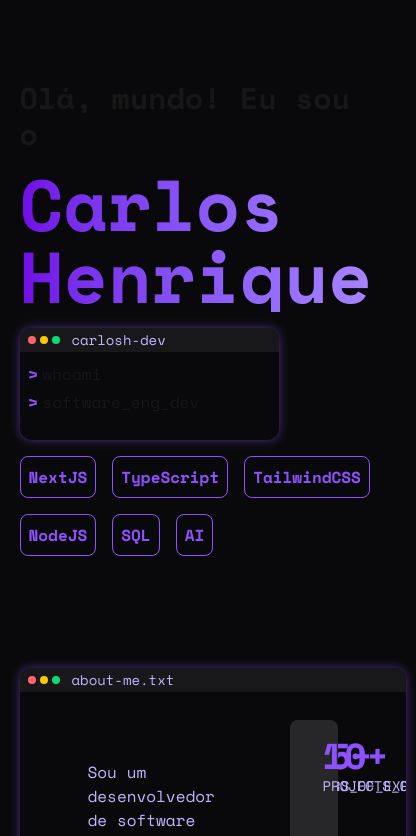
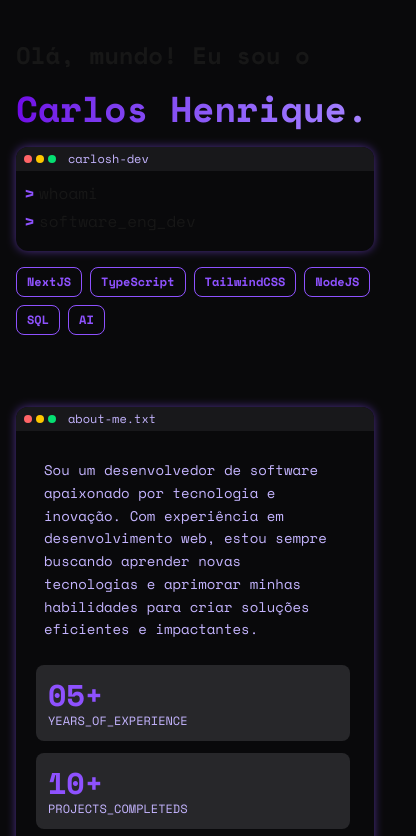
Before and after one commit to carlosh-dev/carlosh.dev, a Next.js app: page / in a window 390 px wide. Shown: the top 836 px of the page, 416 px wide, since content can reach past the window. Built offline with nearby package versions, Linux system fonts and the light colour scheme; no server answers.

Commit message:
Refactor Home page layout and improve component styles

```diff
--- a/app/page.tsx
+++ b/app/page.tsx
@@ -1,40 +1,40 @@
-import { useTranslations } from 'next-intl'
 import TerminalWrapper from '@/components/terminal'
 import Stacks from '../components/stacks'
 
 export default function Home() {
-    // const t = useTranslations('HomePage')
     return (
-        <main className="flex flex-col w-full max-w-[90%] flex-1 p-">
-            <div className="flex flex-col gap-4 mb-8 mt-20">
-                <h2 className="text-3xl font-bold">Olá, mundo! Eu sou o </h2>
-                <h1 className="text-7xl font-bold bg-linear-to-r from-violet-700 to-violet-400  bg-clip-text text-transparent">
+        <main className="flex flex-col w-full max-w-6xl mx-auto flex-1 px-4 sm:px-8 pb-10 sm:pb-16">
+            <div className="flex flex-col gap-4 mb-8 mt-10 sm:mt-20">
+                <h2 className="text-2xl sm:text-3xl font-bold leading-tight">
+                    Olá, mundo! Eu sou o
+                </h2>
+                <h1 className="text-4xl sm:text-6xl lg:text-7xl font-bold bg-linear-to-r from-violet-700 to-violet-400 bg-clip-text text-transparent leading-tight wrap-break-word">
                     Carlos Henrique.
                 </h1>
 
                 <TerminalWrapper title={'carlosh-dev'}>
-                    <div className="flex items-center">
+                    <div className="flex items-center flex-wrap">
                         <p className="text-violet-500 font-semibold mr-1 text-lg">
                             {'>'}
                         </p>{' '}
                         <p>whoami</p>
                     </div>
-                    <div className="flex items-center">
+                    <div className="flex items-center flex-wrap">
                         <p className="text-violet-500 font-semibold mr-1 text-lg">
                             {'>'}
                         </p>{' '}
-                        <p>software_eng_dev</p>
+                        <p className="break-all">software_eng_dev</p>
                     </div>
                 </TerminalWrapper>
 
                 <Stacks />
             </div>
 
-            <div className="flex flex-col gap-4 mb-8 mt-20">
+            <div className="flex flex-col gap-4 mb-8 mt-10 sm:mt-20">
                 <TerminalWrapper title={'about-me.txt'}>
-                    <div className="grid grid-cols-[1fr_auto] gap-4 p-5">
+                    <div className="grid grid-cols-1 md:grid-cols-[1fr_auto] gap-4 p-3 sm:p-5">
                         <div className="flex flex-col gap-4 w-full">
-                            <p className="text-violet-300 p-10 w-full">
+                            <p className="text-violet-300 p-2 sm:p-6 lg:p-10 w-full text-sm sm:text-base leading-relaxed">
                                 Sou um desenvolvedor de software apaixonado por
                                 tecnologia e inovação. Com experiência em
                                 desenvolvimento web, estou sempre buscando
@@ -43,28 +43,28 @@ export default function Home() {
                                 impactantes.
                             </p>
                         </div>
-                        <div className="grid grid-cols-2 gap-4 w-fit">
-                            <div className="bg-zinc-800 p-4 rounded-lg flex flex-col ">
-                                <p className="text-4xl font-bold text-violet-500">
+                        <div className="grid grid-cols-1 sm:grid-cols-2 gap-3 sm:gap-4 w-full md:w-fit">
+                            <div className="bg-zinc-800 p-3 sm:p-4 rounded-lg flex flex-col min-w-32">
+                                <p className="text-3xl sm:text-4xl font-bold text-violet-500">
                                     05+
                                 </p>
-                                <p className="max-w-50 text-sm text-violet-300">
+                                <p className="max-w-50 text-xs sm:text-sm text-violet-300">
                                     YEARS_OF_EXPERIENCE
                                 </p>
                             </div>
-                            <div className="bg-zinc-800 p-4 rounded-lg flex flex-col ">
-                                <p className="text-4xl font-bold text-violet-500">
+                            <div className="bg-zinc-800 p-3 sm:p-4 rounded-lg flex flex-col min-w-32">
+                                <p className="text-3xl sm:text-4xl font-bold text-violet-500">
                                     10+
                                 </p>
-                                <p className="max-w-50 text-sm text-violet-300">
+                                <p className="max-w-50 text-xs sm:text-sm text-violet-300">
                                     PROJECTS_COMPLETEDS
                                 </p>
                             </div>
-                            <div className="bg-zinc-800 p-4 rounded-lg flex flex-col ">
-                                <p className="text-4xl font-bold text-violet-500">
+                            <div className="bg-zinc-800 p-3 sm:p-4 rounded-lg flex flex-col min-w-32 sm:col-span-2 md:col-span-1">
+                                <p className="text-3xl sm:text-4xl font-bold text-violet-500">
                                     12k+
                                 </p>
-                                <p className="max-w-50 text-sm text-violet-300">
+                                <p className="max-w-50 text-xs sm:text-sm text-violet-300">
                                     COMMITS_LOGGED
                                 </p>
                             </div>
--- a/components/stacks.tsx
+++ b/components/stacks.tsx
@@ -1,27 +1,27 @@
 export default function Stacks() {
     return (
-        <div className="flex gap-4  flex-wrap">
-            <span className="w-fit bg-transparent font-semibold p-2 rounded-lg  transition-colors cursor-default border border-violet-500 hover:bg-zinc-600 text-violet-500 hover:text-white">
+        <div className="flex gap-2 sm:gap-4 flex-wrap">
+            <span className="w-fit bg-transparent font-semibold px-2.5 py-1.5 sm:p-2 rounded-lg transition-colors cursor-default border border-violet-500 hover:bg-zinc-600 text-violet-500 hover:text-white text-xs sm:text-sm">
                 NextJS
             </span>
 
-            <span className="w-fit bg-transparent font-semibold p-2 rounded-lg  transition-colors cursor-default border border-violet-500 hover:bg-zinc-600 text-violet-500 hover:text-white">
+            <span className="w-fit bg-transparent font-semibold px-2.5 py-1.5 sm:p-2 rounded-lg transition-colors cursor-default border border-violet-500 hover:bg-zinc-600 text-violet-500 hover:text-white text-xs sm:text-sm">
                 TypeScript
             </span>
 
-            <span className="w-fit bg-transparent font-semibold p-2 rounded-lg  transition-colors cursor-default border border-violet-500 hover:bg-zinc-600 text-violet-500 hover:text-white">
+            <span className="w-fit bg-transparent font-semibold px-2.5 py-1.5 sm:p-2 rounded-lg transition-colors cursor-default border border-violet-500 hover:bg-zinc-600 text-violet-500 hover:text-white text-xs sm:text-sm">
                 TailwindCSS
             </span>
 
-            <span className="w-fit bg-transparent font-semibold p-2 rounded-lg  transition-colors cursor-default border border-violet-500 hover:bg-zinc-600 text-violet-500 hover:text-white">
+            <span className="w-fit bg-transparent font-semibold px-2.5 py-1.5 sm:p-2 rounded-lg transition-colors cursor-default border border-violet-500 hover:bg-zinc-600 text-violet-500 hover:text-white text-xs sm:text-sm">
                 NodeJS
             </span>
 
-            <span className="w-fit bg-transparent font-semibold p-2 rounded-lg  transition-colors cursor-default border border-violet-500 hover:bg-zinc-600 text-violet-500 hover:text-white">
+            <span className="w-fit bg-transparent font-semibold px-2.5 py-1.5 sm:p-2 rounded-lg transition-colors cursor-default border border-violet-500 hover:bg-zinc-600 text-violet-500 hover:text-white text-xs sm:text-sm">
                 SQL
             </span>
 
-            <span className="w-fit bg-transparent font-semibold p-2 rounded-lg  transition-colors cursor-default border border-violet-500 hover:bg-zinc-600 text-violet-500 hover:text-white">
+            <span className="w-fit bg-transparent font-semibold px-2.5 py-1.5 sm:p-2 rounded-lg transition-colors cursor-default border border-violet-500 hover:bg-zinc-600 text-violet-500 hover:text-white text-xs sm:text-sm">
                 AI
             </span>
         </div>
--- a/components/terminal.tsx
+++ b/components/terminal.tsx
@@ -6,12 +6,14 @@ export default function TerminalWrapper({
     children: React.ReactNode
 }) {
     return (
-        <div className="relative w-fit bg-zinc-950 rounded-xl p-2 overflow-hidden pt-8 pb-6 shadow-[0_0_10px_rgba(139,92,246,0.5)] shadow-violet-500/50 pr-20">
+        <div className="relative w-full max-w-full bg-zinc-950 rounded-xl p-2 overflow-hidden pt-8 pb-4 pr-3 sm:pb-6 sm:pr-20 shadow-[0_0_10px_rgba(139,92,246,0.5)] shadow-violet-500/50">
             <span className="absolute flex items-center top-0 left-0 right-0 p-2 gap-1 w-full h-6 bg-zinc-900">
                 <div className="h-2 w-2 bg-red-400 rounded-full" />
                 <div className="h-2 w-2 bg-yellow-400 rounded-full" />
                 <div className="h-2 w-2 bg-green-400 rounded-full" />
-                <p className="text-sm text-violet-300 ml-2">{title}</p>
+                <p className="text-xs sm:text-sm text-violet-300 ml-2 truncate">
+                    {title}
+                </p>
             </span>
             {children}
         </div>
```
